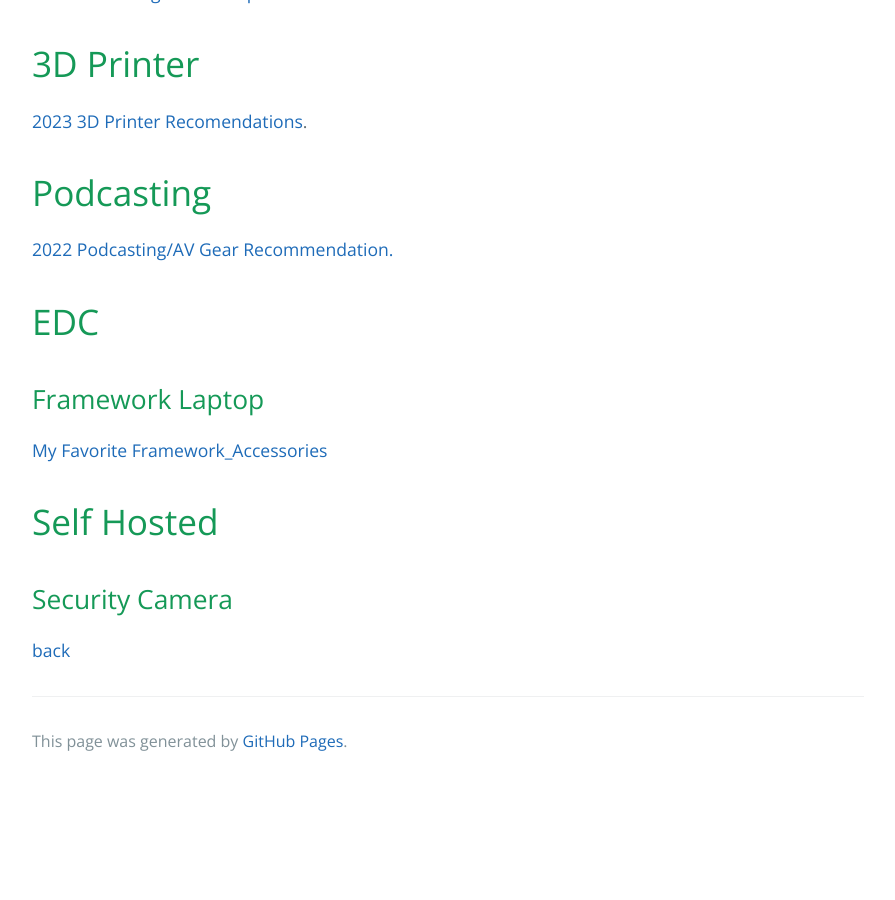
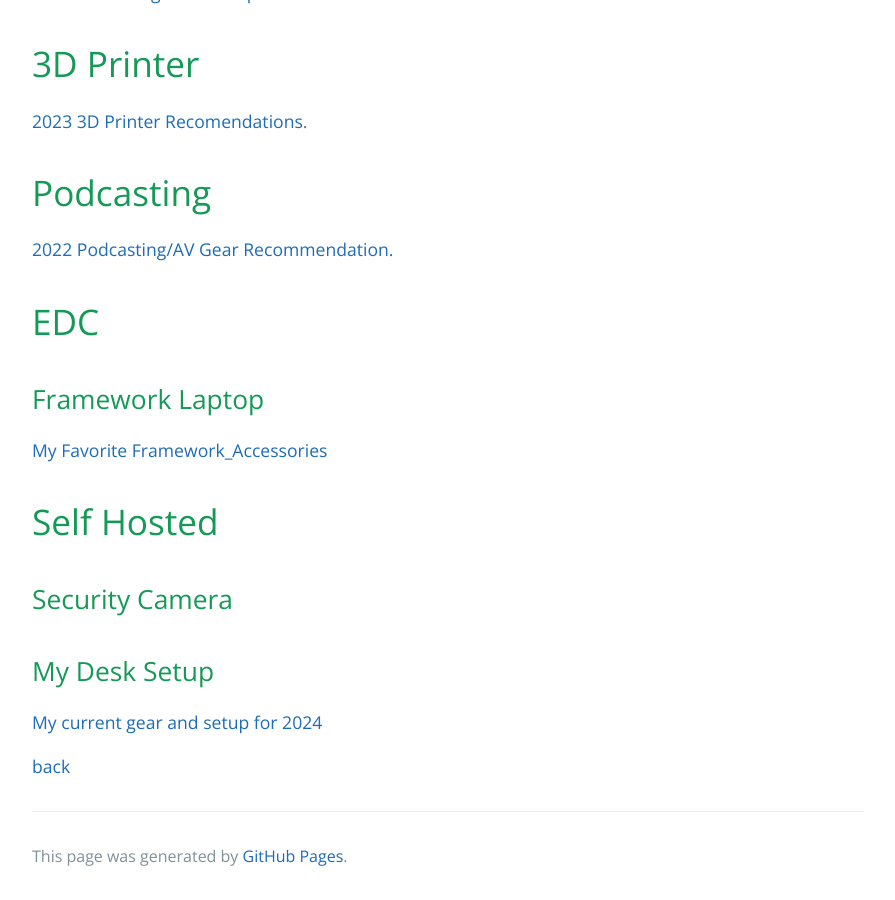
Before and after one commit to jscar-hawk/jscar-hawk.github.io, a Jekyll site: the page built from docs/blog.md, in a window 1280 px wide and 900 px high, scrolled down 616 px. Shown: the whole window, without its empty margins (192-1087 px from the left). Built offline with Jekyll 4.4.1, drawn with Linux system fonts in a browser that asks for light colours; before the commit the page ends 1401 px from its top, so only the background shows below that.

Commit message:
Update blog.md

```diff
--- a/docs/blog.md
+++ b/docs/blog.md
@@ -35,5 +35,8 @@ description: This is my running list of blog posts
 
 ## Security Camera
 
+## My Desk Setup
+
+[My current gear and setup for 2024](./2024_Streaming_Desk_Setup.md)
 
 [back](../)
```
